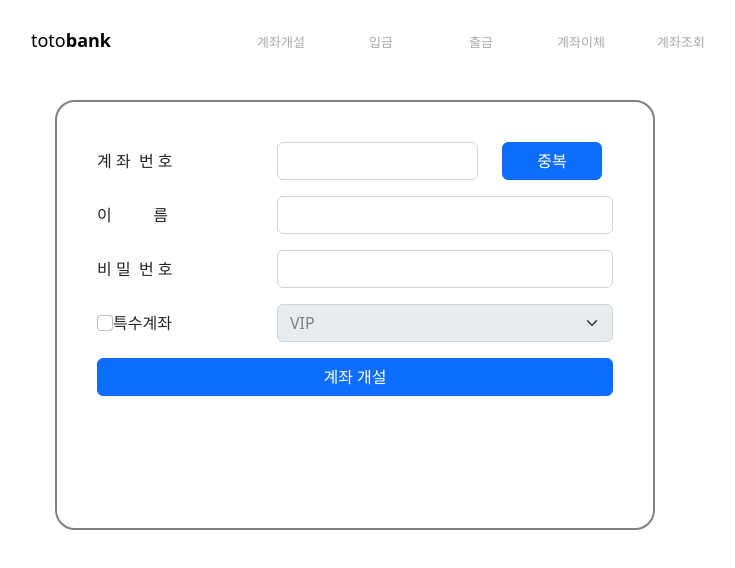
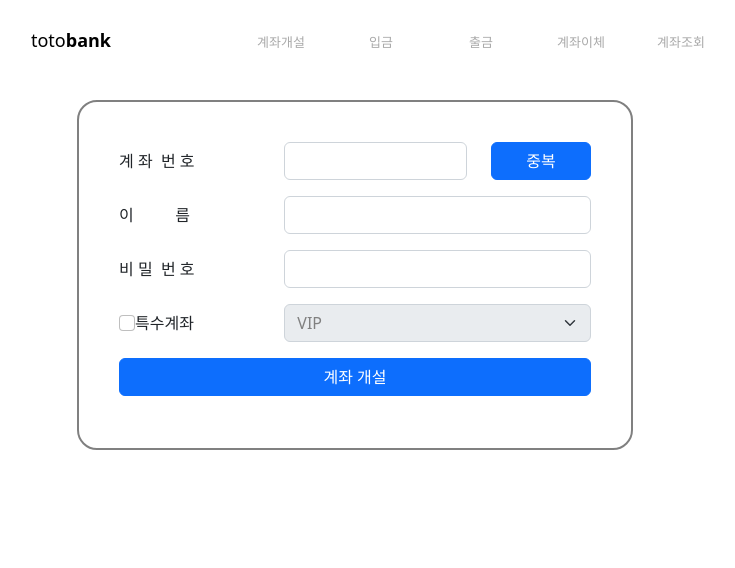
Before and after one commit to bookpark/react-totobank-v2, a React (Create React App) app: page /makeAccount in a window 1280 px wide. Shown: the top 568 px of the page, without its empty margins (285-1020 px from the left). Built offline with nearby package versions, Linux system fonts and the light colour scheme.

Commit message:
style 변경

```diff
--- a/src/component/MakeAccount.js
+++ b/src/component/MakeAccount.js
@@ -6,7 +6,7 @@ class MakeAccount extends Component {
     constructor(props) {
         super(props);
         this.divStyle = {
-            width: '600px', height: '430px', textAlign: 'left',
+            width: '556px', height: '350px', textAlign: 'left',
             margin: '100px auto', border: '2px solid grey',
             padding: '40px', borderRadius: '20px'
         };
```
